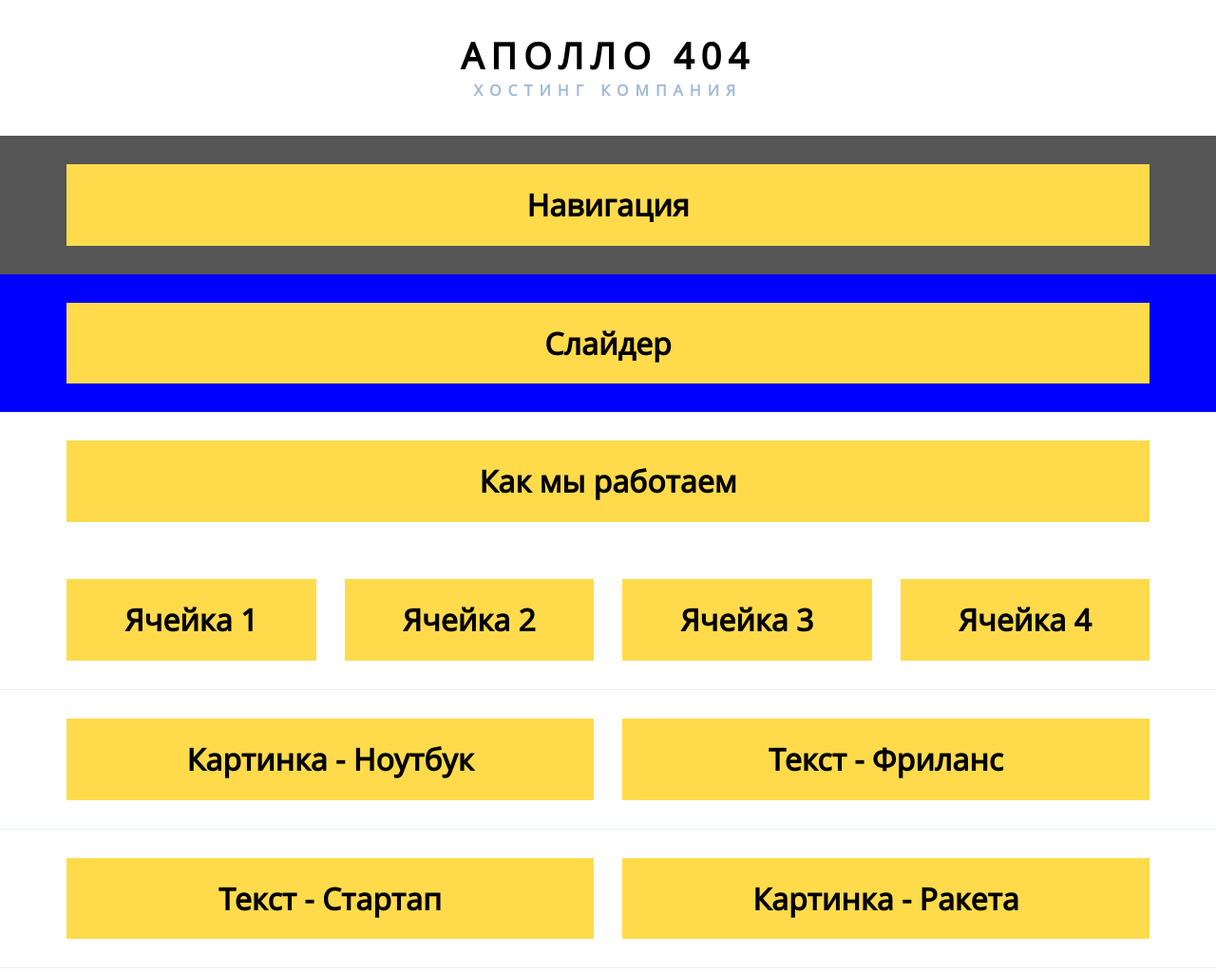
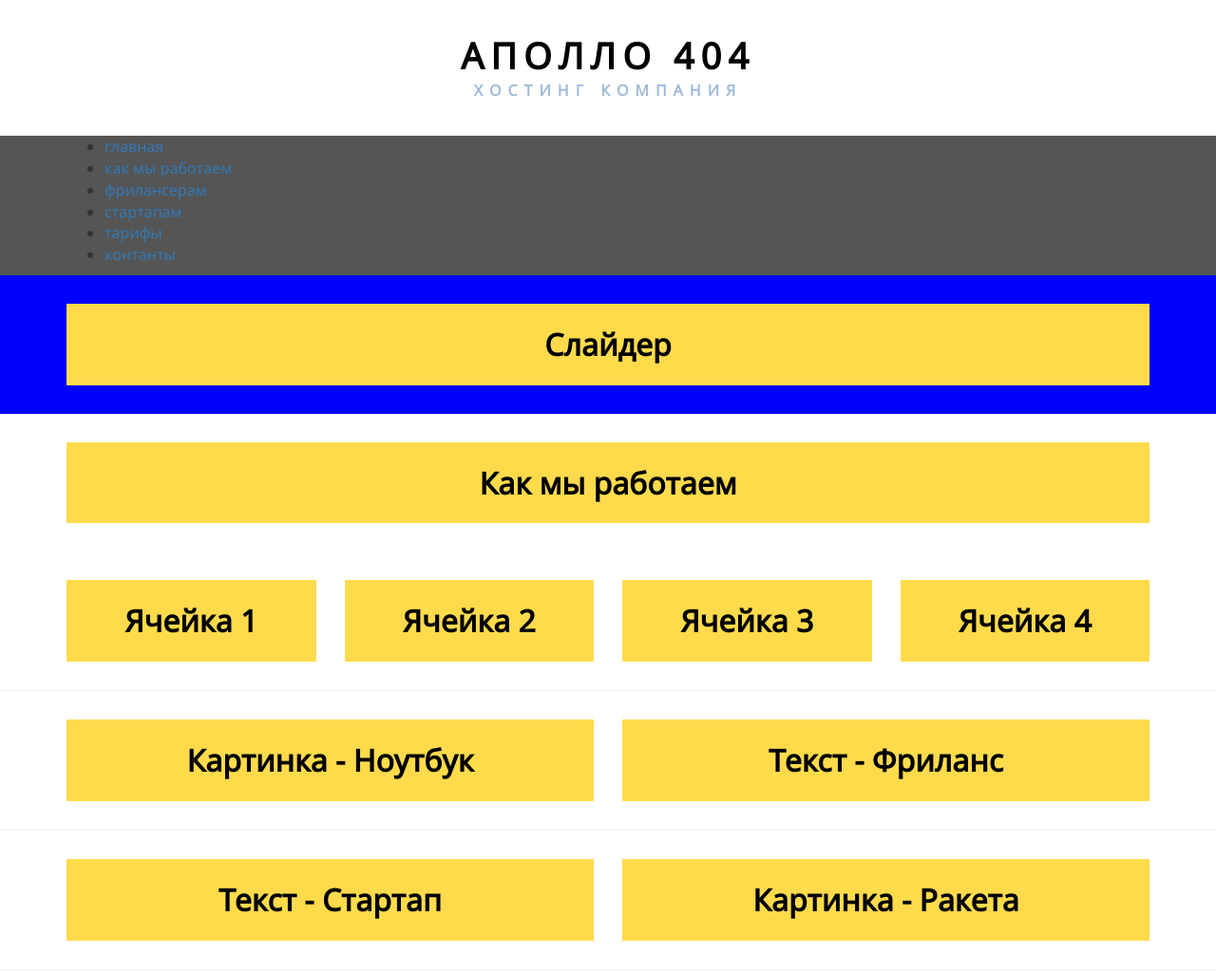
Before and after one commit to a-klimantow/Apolo, a plain HTML site: page docs/index.html in a window 1280 px wide. Shown: the top 1024 px of the page at 95% size. Drawn offline with nearby package versions, Linux system fonts and the light colour scheme.

Commit message:
navigation start

```diff
--- a/docs/index.html
+++ b/docs/index.html
@@ -42,11 +42,18 @@
 	<!-- // Logo -->
 
 	<!-- Navigation -->
-	<div class="nav">
+	<nav class="nav">
 		<div class="container">
-			<div class="block">Навигация</div>
+			<ul>
+				<li><a href="#">главная</a></li>
+				<li><a href="#">как мы работаем</a></li>
+				<li><a href="#">фрилансерам</a></li>
+				<li><a href="#">стартапам</a></li>
+				<li><a href="#">тарифы</a></li>
+				<li><a href="#">контанты</a></li>
+			</ul>
 		</div>
-	</div>
+	</nav>
 	<!-- // Navigation -->
 
 	<!-- Slider -->
```
